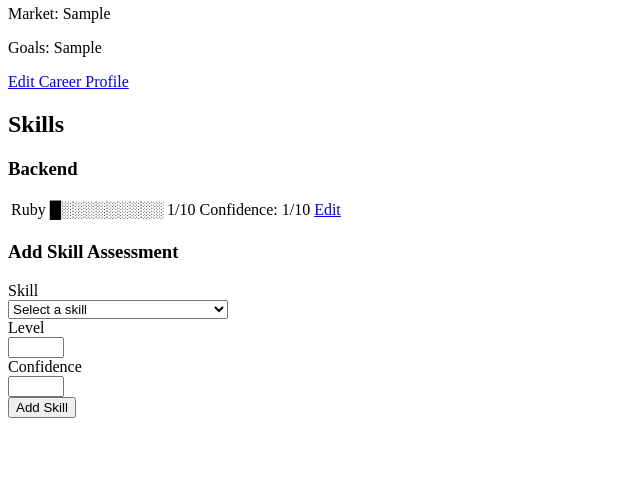
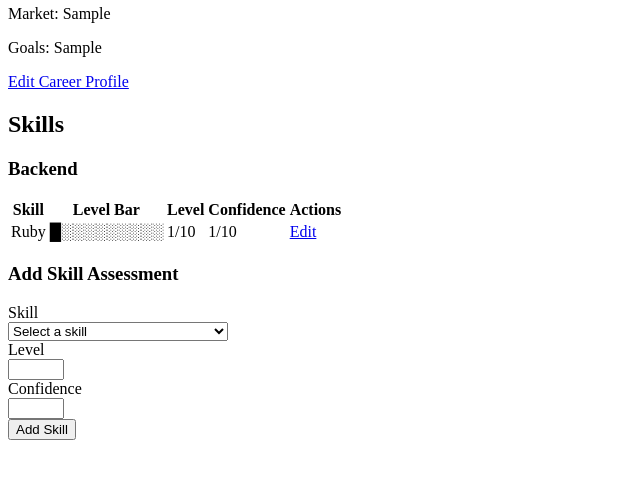
Before and after one commit to lumizinski/career-gym, a Rails app: page / in a window 1280 px wide. Shown: the part 258-737 px from the top of the page, without its empty margins (0-640 px from the left). Run offline with Rails 7, Linux system fonts and the light colour scheme; a user stored in the database is signed in; data comes from the database, SQL or seed files in the repository; tables that the repository leaves empty hold one stand-in row (values such as "Sample post"); some libraries are stand-ins or nearby versions.

Commit message:
Address validation feedback for accessibility and migrations
Co-authored-by: lumizinski <8269911+lumizinski@users.noreply.github.com>

```diff
--- a/app/controllers/career_profiles_controller.rb
+++ b/app/controllers/career_profiles_controller.rb
@@ -36,7 +36,10 @@ class CareerProfilesController < ApplicationController
 
   def set_career_profile
     @career_profile = current_user.career_profile
-    redirect_to new_career_profile_path, alert: "Create your career profile first." if @career_profile.blank?
+    if @career_profile.blank?
+      redirect_to new_career_profile_path, alert: "Create your career profile first."
+      return
+    end
   end
 
   def career_profile_params
--- a/app/views/career_dashboards/show.html.erb
+++ b/app/views/career_dashboards/show.html.erb
@@ -25,13 +25,22 @@
     <% @skills_by_category.each do |category, user_skills| %>
       <h3><%= category %></h3>
       <table>
+        <thead>
+          <tr>
+            <th scope="col">Skill</th>
+            <th scope="col">Level Bar</th>
+            <th scope="col">Level</th>
+            <th scope="col">Confidence</th>
+            <th scope="col">Actions</th>
+          </tr>
+        </thead>
         <tbody>
           <% user_skills.each do |user_skill| %>
             <tr>
               <td><%= user_skill.skill.name %></td>
               <td aria-label="Level <%= user_skill.level %> out of 10"><%= level_bar(user_skill.level) %></td>
               <td><%= user_skill.level %>/10</td>
-              <td>Confidence: <%= user_skill.confidence %>/10</td>
+              <td><%= user_skill.confidence %>/10</td>
               <td><%= link_to "Edit", edit_user_skill_path(user_skill) %></td>
             </tr>
           <% end %>
--- a/db/migrate/20260907130100_enforce_career_profile_and_user_skill_constraints.rb
+++ b/db/migrate/20260907130100_enforce_career_profile_and_user_skill_constraints.rb
@@ -8,13 +8,11 @@ class EnforceCareerProfileAndUserSkillConstraints < ActiveRecord::Migration[8.1]
     remove_index :career_profiles, :user_id if index_exists?(:career_profiles, :user_id)
     add_index :career_profiles, :user_id, unique: true
 
-    add_index :skills, [:name, :category], unique: true
     add_index :user_skills, [:user_id, :skill_id], unique: true
   end
 
   def down
     remove_index :user_skills, column: [:user_id, :skill_id]
-    remove_index :skills, column: [:name, :category]
     remove_index :career_profiles, :user_id
     add_index :career_profiles, :user_id
 
```
